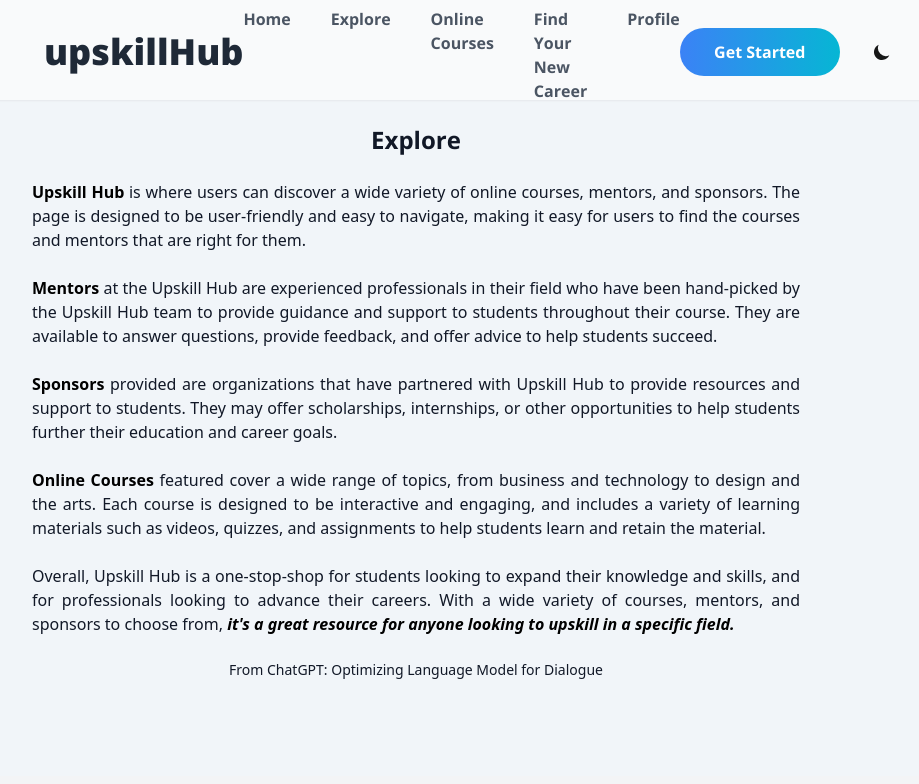
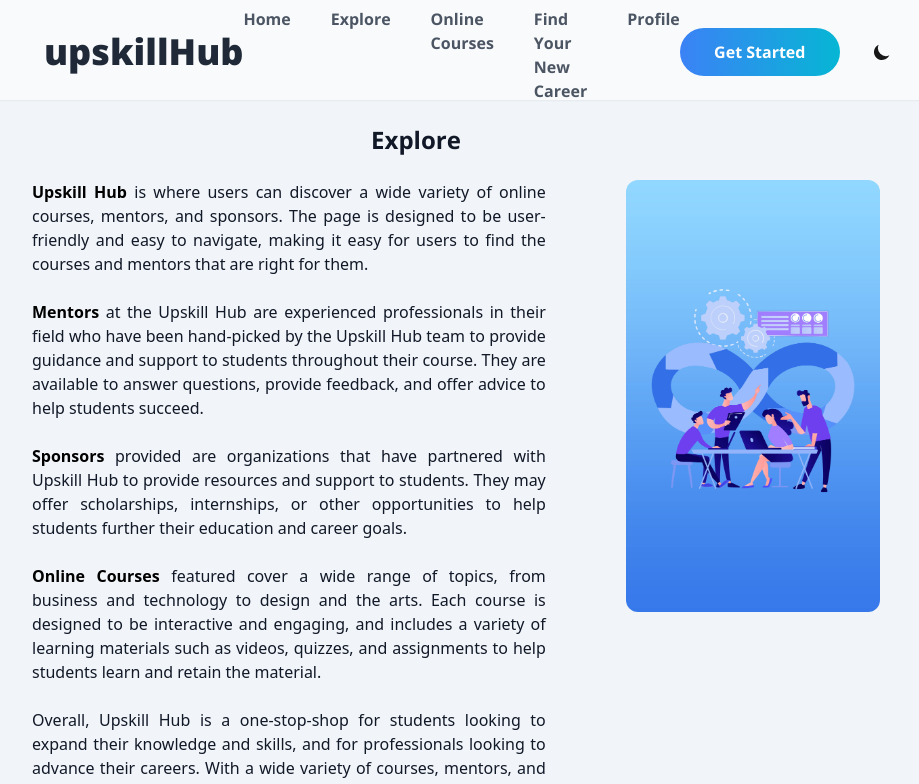
Before and after one commit to johncanero/upskill-hub, a Next.js app: page /explore in a window 1280 px wide. Shown: the top 784 px of the page, without its empty margins (224-1143 px from the left). Built offline with nearby package versions, Linux system fonts and the light colour scheme.

Commit message:
Upload Explore Asset JPG file and feature it in Explore Page

```diff
--- a/src/pages/explore/index.tsx
+++ b/src/pages/explore/index.tsx
@@ -1,7 +1,8 @@
 /* eslint-disable react/no-unescaped-entities */
 import React from 'react'
 import Image from 'next/image'
-
+// Framer-Motion
+import { motion } from "framer-motion"
 
 const index = () => {
     return (
@@ -10,6 +11,10 @@ const index = () => {
                 Explore
             </h1>
 
+            <div className='justify-center lg:flex'>
+
+                {/* Column 1 */}
+                <div>
                     <div className='max-w-3xl mx-auto mt-6 text-justify dark:text-gray-400 '>
                         <p>
                             <span className='font-bold text-black dark:text-white'>Upskill Hub</span> is where users can discover a wide variety of online courses, mentors, and sponsors. The page is designed to be user-friendly and easy to navigate, making it easy for users to find the courses and mentors that are right for them.
@@ -39,6 +44,37 @@ const index = () => {
                         </p>
                     </div>
                 </div>
+
+                {/* Column 2 */}
+                <div className="flex-col">
+                    <motion.div
+                        initial={{ opacity: 0 }}
+                        whileInView={{ opacity: 1 }}
+                        transition={{
+                            delay: 0.3,
+                            duration: 0.4,
+                        }}
+                    >
+                        {/* Mobile and Tablet */}
+                        <Image
+                            src="/images/pages/exploreLandscape-min.jpg"
+                            width={550}
+                            height={300}
+                            alt="Explore Landscape"
+                            className="mx-auto mt-6 lg:hidden rounded-xl"
+                        />
+                        {/* Desktop */}
+                        <Image
+                            src="/images/pages/explorePortrait-min.jpg"
+                            width={300}
+                            height={300}
+                            alt="Explore Portrait"
+                            className="hidden ml-20 mt-6 rounded-xl lg:block"
+                        />
+                    </motion.div>
+                </div>
+            </div>
+        </div>
     )
 }
 
```
Also changed, not shown: public/images/pages/exploreLandscape-min.jpg (added), public/images/pages/explorePortrait-min.jpg (added). Lines whose indentation alone changed are shown as unchanged.
